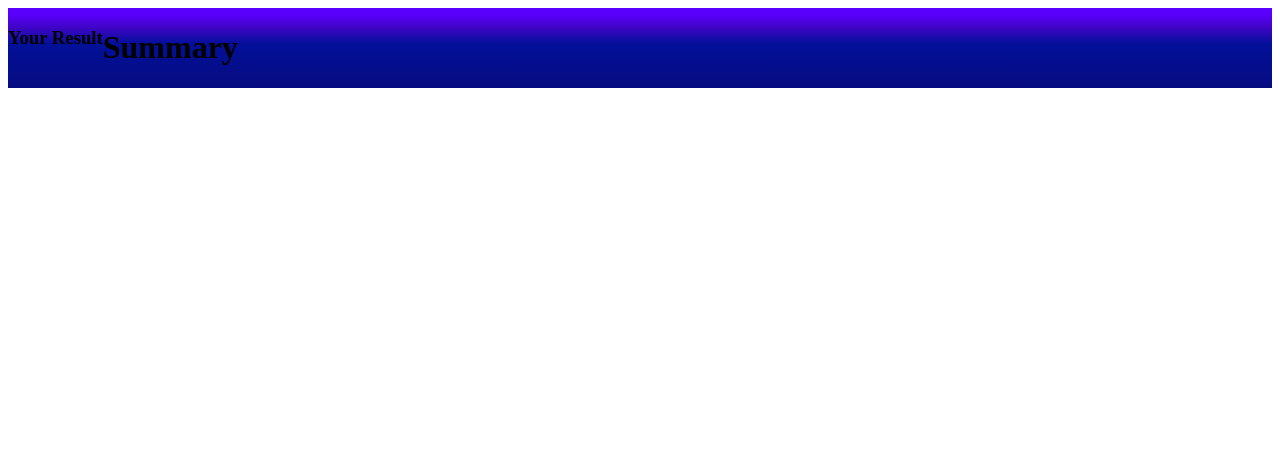
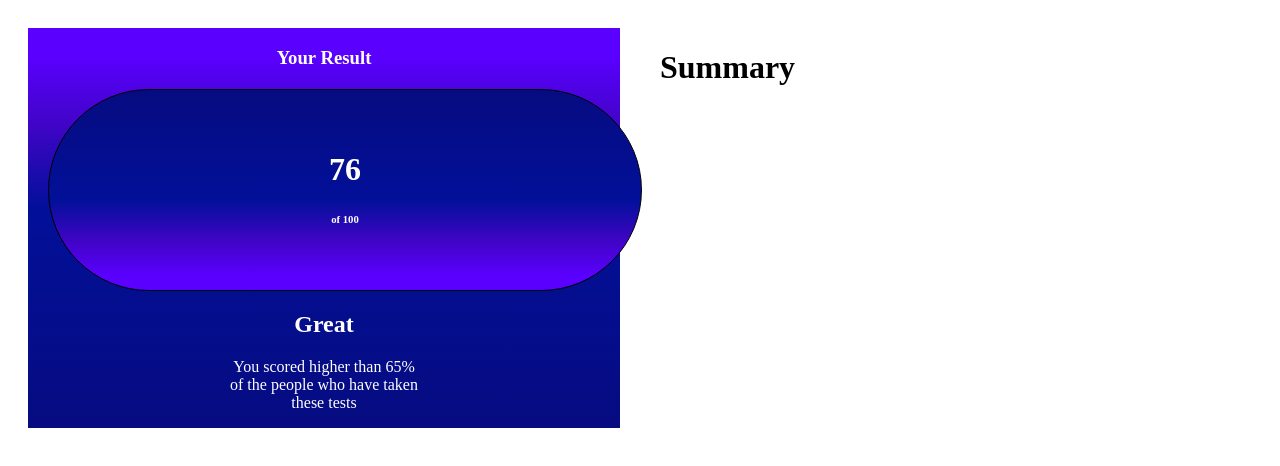
Before and after one commit to Sachu707/learning-flexbox, a plain HTML site: page index.html in a window 1280 px wide. Drawn offline with Linux system fonts and the light colour scheme.

Commit message:
5 commit

```diff
--- a/index.html
+++ b/index.html
@@ -6,7 +6,17 @@
     <body>
         <div id="flex-container">
             <div class="flex-childLeftbox">
-                <h3>Your Result </h3></nav>
+                <center><h3>Your Result </h3> </center>
+                <div class="Circle">
+                    <center><h1> 76</h1>
+
+
+                    <h6>of 100<h6> </center>
+                </div>
+                <center>
+                <h2>Great</h2>
+                <p>You scored higher than 65% <br>of the people who have taken <br>these tests</p>
+                </center>
             </div>
             <div class="flex-childRightbox">
                 <h1><centre>Summary</centre></h1>
--- a/styles.css
+++ b/styles.css
@@ -1,6 +1,41 @@
 #flex-container{
     display:flex;
+    align-content: center;
+    justify-content: center;
+}
+#flex-container div{
+    align-items: center;
+    margin: 20px;
+    width: 100%;
+}
+.flex-childLeftbox{
+
+    background: rgb(6,1,91);
     background: rgb(6,11,128);
     background: linear-gradient(0deg, rgba(6,11,128,1) 0%, rgba(2,16,153,1) 55%, rgba(65,4,199,1) 76%, rgba(90,0,255,1) 93%);
     background-repeat: no-repeat;
+    color: white;
 }
+.flex-childRighbox{
+    background-color: white;
+}
+.Circle{
+    width: 200px;
+    height: 200px;
+    background: #a1a1a1;
+    border: 1px solid #000;
+    background: rgb(6,11,128);
+    background: linear-gradient(180deg, rgba(6,11,128,1) 0%, rgba(2,16,153,1) 55%, rgba(65,4,199,1) 76%, rgba(90,0,255,1) 93%);
+    border-radius: 318000px;
+    margin-right: 55%;
+    align-content: center;
+}
+#Circle h1{
+    position: relative;
+    left: 19px;
+    top: 19px;
+    width: 90px;
+    height: 90px;
+    color: #000;
+    text-align: center;
+}
```
